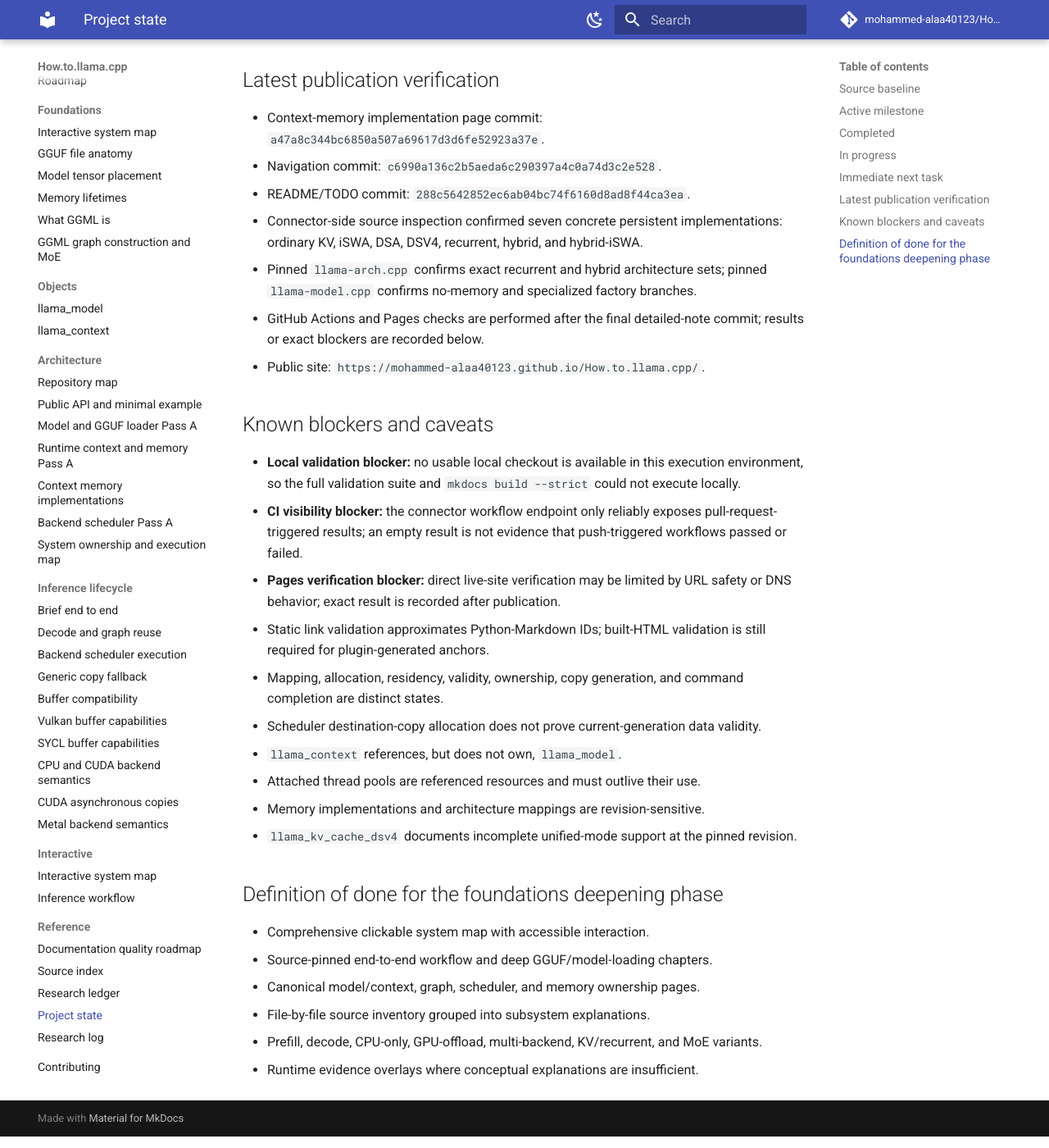
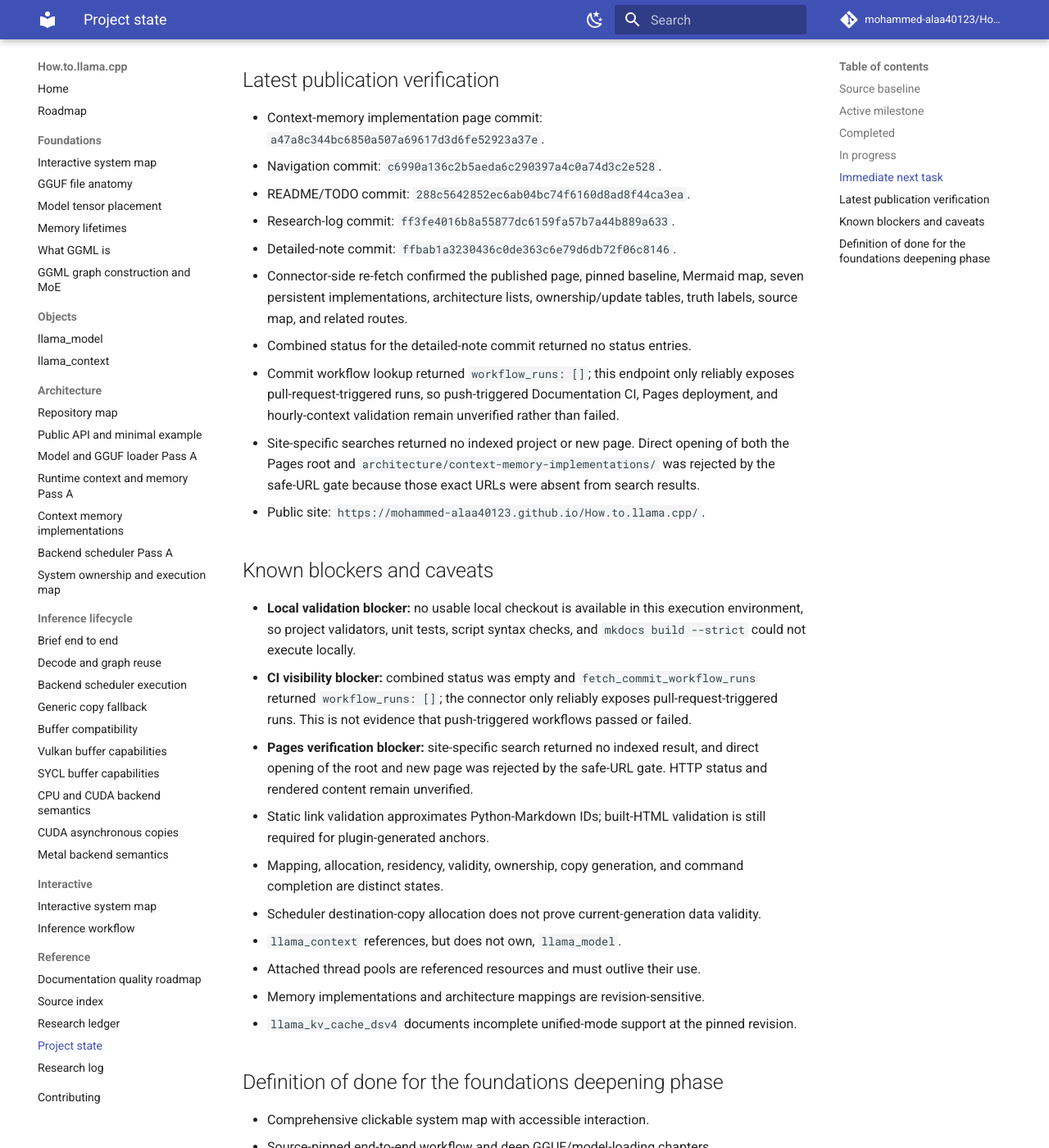
Before and after one commit to mohammed-alaa40123/How.to.llama.cpp, an MkDocs documentation site: the page built from docs/reference/project-state.md, in a window 1280 px wide and 1400 px high, scrolled down 2259 px. Shown: the whole window at 82% size. Built offline with MkDocs 1.6.1 and Material for MkDocs 9.7.7, drawn with Linux system fonts in a browser that asks for light colours; comment, search, counter and statistics services are not loaded.

Commit message:
docs: record CI and Pages verification blockers

```diff
--- a/docs/reference/project-state.md
+++ b/docs/reference/project-state.md
@@ -67,16 +67,19 @@
 - Context-memory implementation page commit: `a47a8c344bc6850a507a69617d3d6fe52923a37e`.
 - Navigation commit: `c6990a136c2b5aeda6c290397a4c0a74d3c2e528`.
 - README/TODO commit: `288c5642852ec6ab04bc74f6160d8ad8f44ca3ea`.
-- Connector-side source inspection confirmed seven concrete persistent implementations: ordinary KV, iSWA, DSA, DSV4, recurrent, hybrid, and hybrid-iSWA.
-- Pinned `llama-arch.cpp` confirms exact recurrent and hybrid architecture sets; pinned `llama-model.cpp` confirms no-memory and specialized factory branches.
-- GitHub Actions and Pages checks are performed after the final detailed-note commit; results or exact blockers are recorded below.
+- Research-log commit: `ff3fe4016b8a55877dc6159fa57b7a44b889a633`.
+- Detailed-note commit: `ffbab1a3230436c0de363c6e79d6db72f06c8146`.
+- Connector-side re-fetch confirmed the published page, pinned baseline, Mermaid map, seven persistent implementations, architecture lists, ownership/update tables, truth labels, source map, and related routes.
+- Combined status for the detailed-note commit returned no status entries.
+- Commit workflow lookup returned `workflow_runs: []`; this endpoint only reliably exposes pull-request-triggered runs, so push-triggered Documentation CI, Pages deployment, and hourly-context validation remain unverified rather than failed.
+- Site-specific searches returned no indexed project or new page. Direct opening of both the Pages root and `architecture/context-memory-implementations/` was rejected by the safe-URL gate because those exact URLs were absent from search results.
 - Public site: `https://mohammed-alaa40123.github.io/How.to.llama.cpp/`.
 
 ## Known blockers and caveats
 
-- **Local validation blocker:** no usable local checkout is available in this execution environment, so the full validation suite and `mkdocs build --strict` could not execute locally.
-- **CI visibility blocker:** the connector workflow endpoint only reliably exposes pull-request-triggered results; an empty result is not evidence that push-triggered workflows passed or failed.
-- **Pages verification blocker:** direct live-site verification may be limited by URL safety or DNS behavior; exact result is recorded after publication.
+- **Local validation blocker:** no usable local checkout is available in this execution environment, so project validators, unit tests, script syntax checks, and `mkdocs build --strict` could not execute locally.
+- **CI visibility blocker:** combined status was empty and `fetch_commit_workflow_runs` returned `workflow_runs: []`; the connector only reliably exposes pull-request-triggered runs. This is not evidence that push-triggered workflows passed or failed.
+- **Pages verification blocker:** site-specific search returned no indexed result, and direct opening of the root and new page was rejected by the safe-URL gate. HTTP status and rendered content remain unverified.
 - Static link validation approximates Python-Markdown IDs; built-HTML validation is still required for plugin-generated anchors.
 - Mapping, allocation, residency, validity, ownership, copy generation, and command completion are distinct states.
 - Scheduler destination-copy allocation does not prove current-generation data validity.
```
